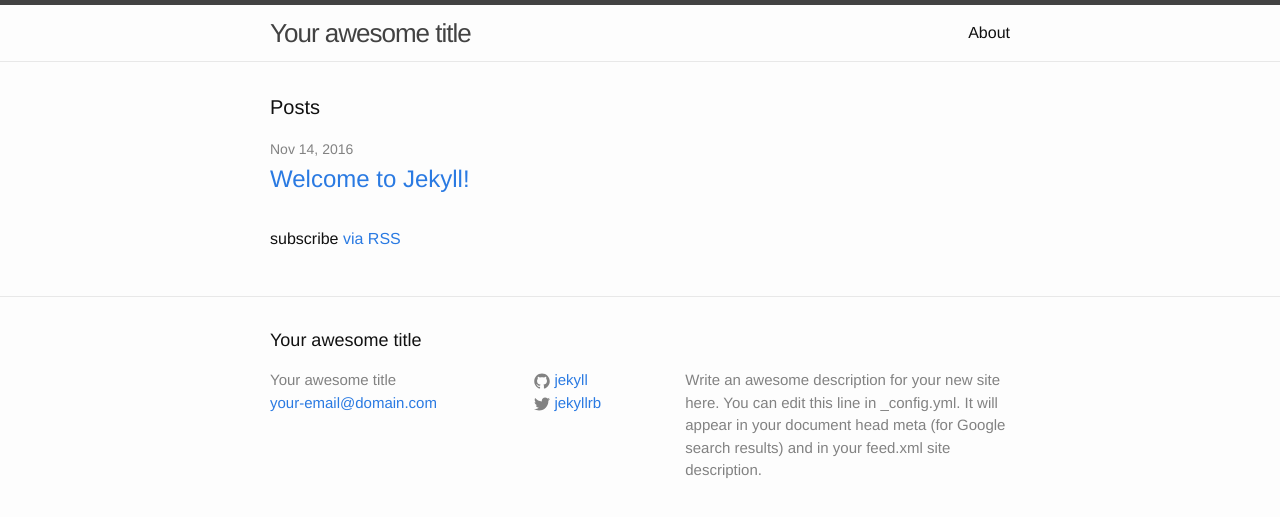
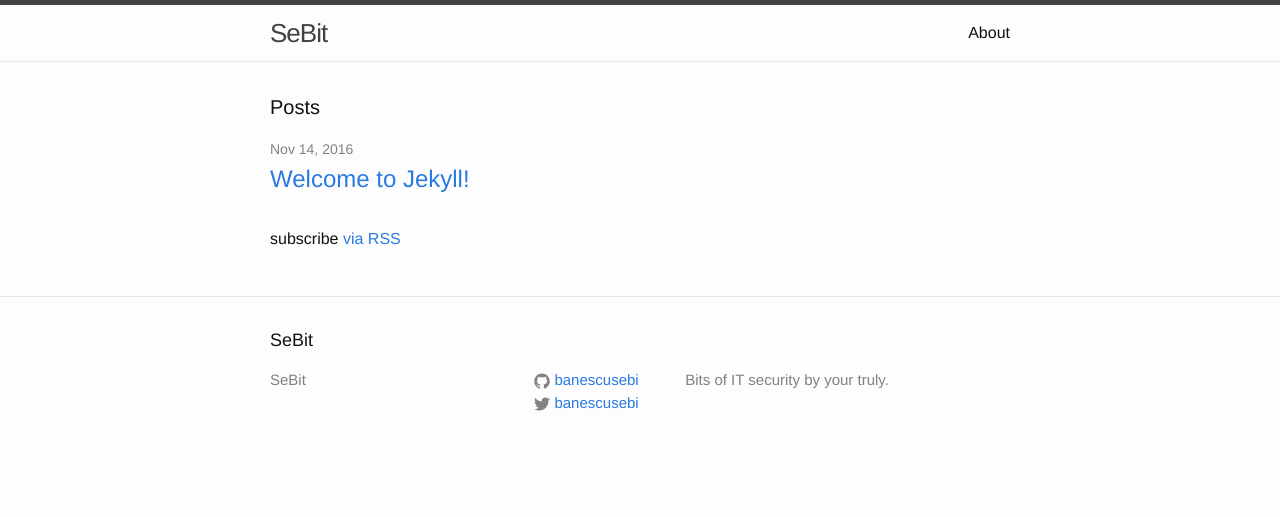
Before and after one commit to banescusebi/banescusebi.github.io, a Jekyll site: the page built from index.html, in a window 1280 px wide. Shown: the top 517 px of the page. Built offline with Jekyll 4.4.1, drawn with Linux system fonts in a browser that asks for light colours.

Commit message:
Changed title and description

```diff
--- a/_config.yml
+++ b/_config.yml
@@ -1,14 +1,12 @@
 # Site settings
-title: Your awesome title
-email: your-email@domain.com
+title: SeBit
+email:
 description: > # this means to ignore newlines until "baseurl:"
-  Write an awesome description for your new site here. You can edit this
-  line in _config.yml. It will appear in your document head meta (for
-  Google search results) and in your feed.xml site description.
+  Bits of IT security by your truly.
 baseurl: "" # the subpath of your site, e.g. /blog/
-url: "http://yourdomain.com" # the base hostname & protocol for your site
-twitter_username: jekyllrb
-github_username:  jekyll
+url: "http://banescusebi.github.io" # the base hostname & protocol for your site
+twitter_username: banescusebi
+github_username:  banescusebi
 
 # Build settings
 markdown: kramdown
```
